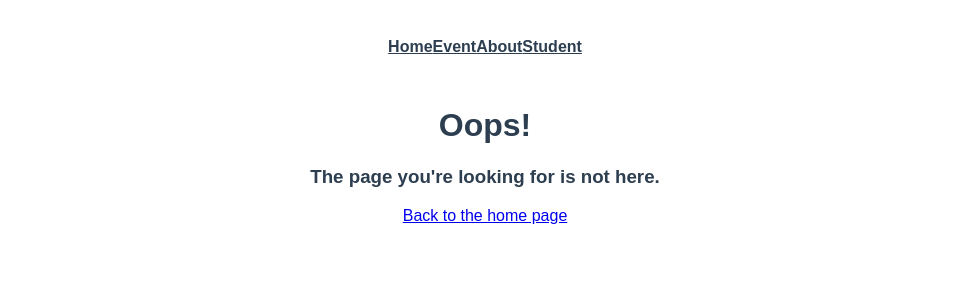
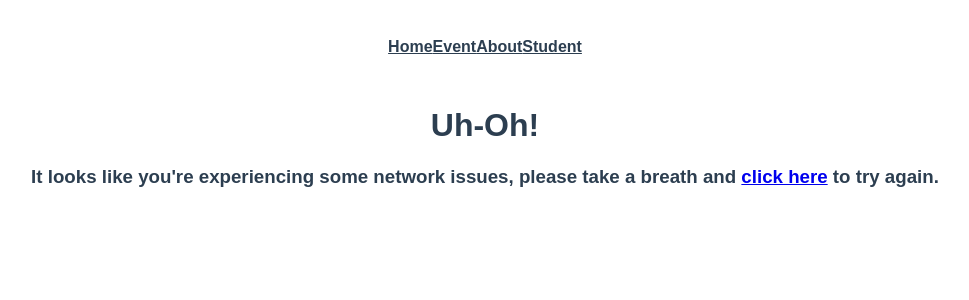
Before and after one commit to techatha/compo-lab02, a Vue app: page /network-error in a window 1280 px wide. Shown: the top 300 px of the page, without its empty margins (155-1124 px from the left). Built offline with nearby package versions, Linux system fonts and the light colour scheme.

Commit message:
5.2 close internet then click on any link to see NetworkError view

```diff
--- a/src/router/index.ts
+++ b/src/router/index.ts
@@ -7,6 +7,7 @@ import EventEditView from '@/views/event/EditView.vue'
 import EventLayoutView from '@/views/event/LayoutView.vue'
 import StudentView from '@/views/StudetView.vue'
 import NotFoundView from '@/views/NotFoundView.vue'
+import NetworkErrorView from '@/views/NetworkErrorView.vue'
 
 const router = createRouter({
   history: createWebHistory(import.meta.env.BASE_URL),
@@ -60,6 +61,11 @@ const router = createRouter({
       props: true
     },
     {
+      path: '/network-error',
+      name: 'network-error-view',
+      component: NetworkErrorView
+    },
+    {
       path: '/:catchAll(.*)',
       name: 'not-found',
       component: NotFoundView
--- /dev/null
+++ b/src/views/NetworkErrorView.vue
@@ -0,0 +1,8 @@
+<template>
+    <div class="networkError">
+        <h1>Uh-Oh!</h1>
+        <h3>It looks like you're experiencing some network issues, please take a breath and
+            <a href="#" @click="$router.go(-1)">click here</a> to try again.
+        </h3>
+    </div>
+</template>
--- a/src/views/event/LayoutView.vue
+++ b/src/views/event/LayoutView.vue
@@ -18,11 +18,15 @@ onMounted(() => {
     .then((response) => {
         event.value = response.data
     })
-    .catch(() => {
-        router.push({
-            name: '404-resource-view',
-            params: { resource: 'event' }
-        })
+    .catch((error) => {
+        if(error.response && error.response.status === 404){
+            router.push({
+                name: '404-resource-view',
+                params: { resource: 'event' }
+            })
+        } else {
+            router.push({ name: 'network-error-view' })
+        }
     })
 })
 </script>
```
